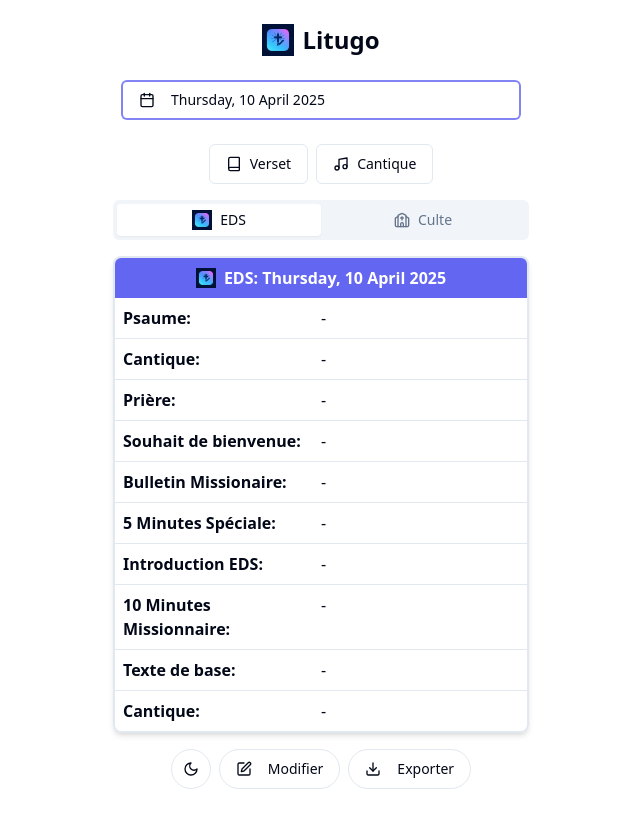
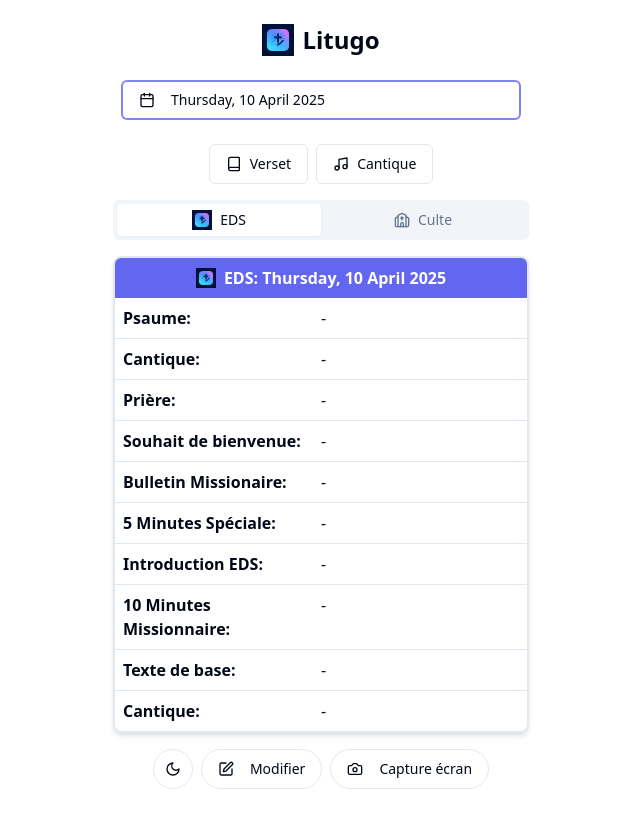
Before and after one commit to BLachoumanan00/memo-fusion-date-sync, a React (Vite) app: page / in a window 1280 px wide. Shown: the top 828 px of the page, without its empty margins (319-959 px from the left). Built offline with nearby package versions, Linux system fonts and the light colour scheme.

Commit message:
Fix: Implement screenshot export
Refactor the "Exporter" button to take screenshots of the EDS and Culte tabs.
Update the icon to reflect the change.

```diff
--- a/src/components/ActionButtons.tsx
+++ b/src/components/ActionButtons.tsx
@@ -2,7 +2,7 @@
 import React from "react";
 import { Button } from "@/components/ui/button";
 import { useChurchProgram } from "@/contexts/ChurchProgramContext";
-import { Edit, Save, Sun, Moon, Download } from "lucide-react";
+import { Edit, Save, Sun, Moon, Camera } from "lucide-react";
 import { format } from "date-fns";
 import { toast } from "sonner";
 import html2canvas from "html2canvas";
@@ -121,12 +121,12 @@ const ActionButtons: React.FC = () => {
             variant="outline"
             className="rounded-full"
           >
-            <Download size={18} className="mr-2" />
-            Exporter
+            <Camera size={18} className="mr-2" />
+            Capture écran
           </Button>
         </DropdownMenuTrigger>
         <DropdownMenuContent align="end" className="w-56">
-          <DropdownMenuLabel>Exporter {activeTab ? activeTab.toUpperCase() : ''}</DropdownMenuLabel>
+          <DropdownMenuLabel>Capture {activeTab ? activeTab.toUpperCase() : ''}</DropdownMenuLabel>
           <DropdownMenuSeparator />
 
           <DropdownMenuItem onClick={() => exportElement("jpg")}>
```
